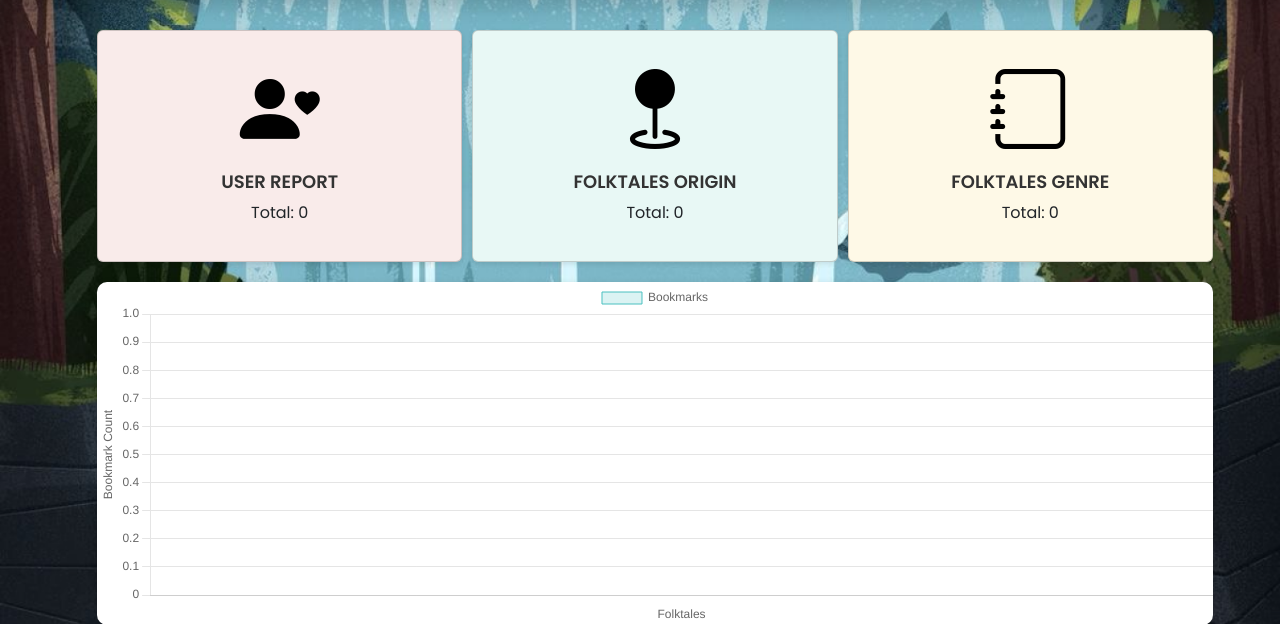
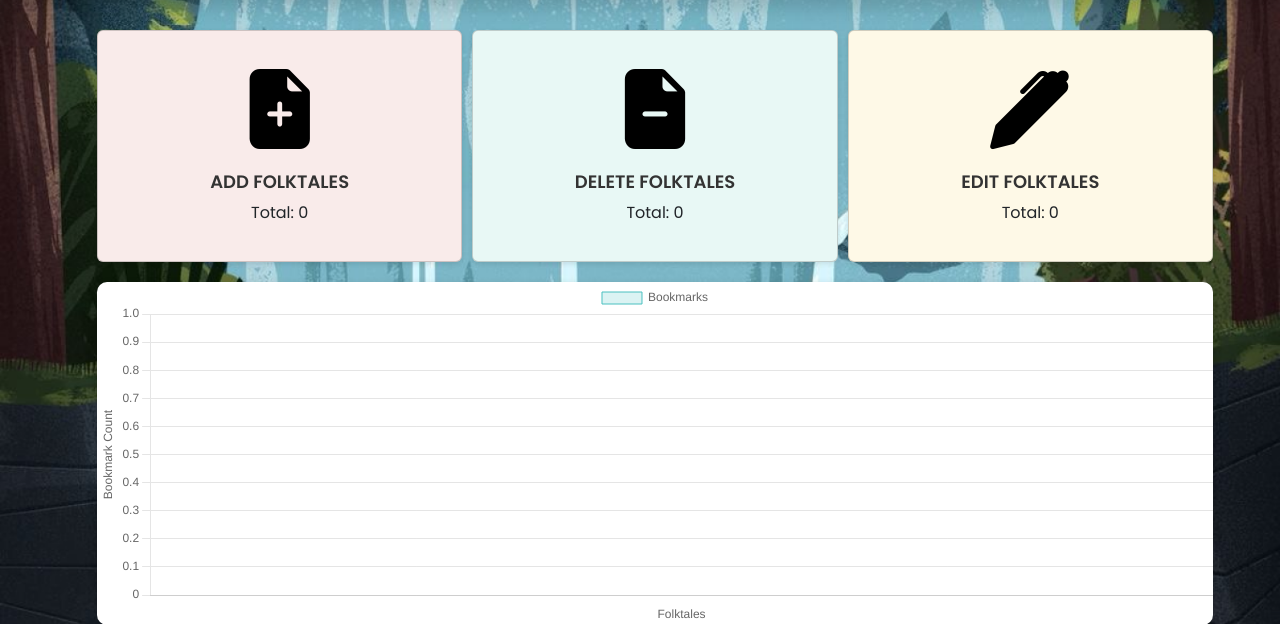
Before and after one commit to stobericake/MalayanFolktalesHub, a PHP site: page /clerk/clerkdashboard.php in a window 1280 px wide. Shown: the part 70-694 px from the top of the page. Run offline with PHP 8.4, Linux system fonts and the light colour scheme; data that the repository does not hold is empty.

Commit message:
dashboard clerk

```diff
--- a/view/clerk/addfolktales.php
+++ b/view/clerk/addfolktales.php
@@ -71,7 +71,7 @@ if ($_SERVER['REQUEST_METHOD'] === 'POST') {
         }
         .content {
             padding-top: 100px;
-            margin-left: 30px;
+            margin-left: 260px;
         }
         .content h1 {
             font-size: 1.8rem;
--- a/view/clerk/clerkdashboard.php
+++ b/view/clerk/clerkdashboard.php
@@ -2,17 +2,17 @@
 // Database connection
 include '../dbconn.php';
 
-// Fetch total origin of folktales
+// Fetch total origins of folktales
 $totalOriginResult = $conn->query("SELECT COUNT(DISTINCT state) AS total_origin FROM folktales");
 $totalOriginRow = $totalOriginResult->fetch_assoc();
 $totalOrigins = $totalOriginRow['total_origin'];
 
-// Fetch total user
+// Fetch total users
 $totalUserResult = $conn->query("SELECT COUNT(*) as total_user FROM user");
 $totalUserRow = $totalUserResult->fetch_assoc();
 $totalUser = $totalUserRow['total_user'];
 
-// Fetch total genre
+// Fetch total genres
 $totalGenreResult = $conn->query("SELECT COUNT(DISTINCT genre) AS genre_count FROM folktales");
 $totalGenreRow = $totalGenreResult->fetch_assoc();
 $totalGenre = $totalGenreRow['genre_count'];
@@ -58,13 +58,11 @@ while ($row = mysqli_fetch_assoc($result)) {
             border-radius: 10px;
             margin-bottom: 20px;
         }
-
         .card-section {
             display: flex;
             justify-content: space-between;
             gap: 10px;
         }
-
         .card {
             flex: 1;
             background-color: #ffffff;
@@ -76,18 +74,15 @@ while ($row = mysqli_fetch_assoc($result)) {
             cursor: pointer;
             transition: transform 0.3s, box-shadow 0.3s;
         }
-
         .card:hover {
             transform: translateY(-5px);
             box-shadow: 0 4px 10px rgba(0, 0, 0, 0.3);
         }
-
         .card img {
             width: 60px;
             height: 50px;
             margin-bottom: 10px;
         }
-
         .card h3 {
             font-size: 18px;
             font-weight: 600;
@@ -96,26 +91,20 @@ while ($row = mysqli_fetch_assoc($result)) {
         .card:nth-child(1) {
             background-color: #f9ebea;
         }
-
         .card:nth-child(2) {
             background-color: #e8f8f5;
         }
-
         .card:nth-child(3) {
             background-color: #fef9e7;
         }
-
-
         .icon-pic {
             font-size: 80px;
             color: black;
         }
-
         .chart-section {
             margin-top: 20px;
             margin-bottom: 20px;
         }
-
         canvas {
             background: #fff;
             border-radius: 10px;
@@ -130,24 +119,24 @@ while ($row = mysqli_fetch_assoc($result)) {
         <div class="container">
             <!-- Card Section -->
             <div class="card-section">
-            <!-- Card 1: User Report -->
-            <a href="../user_report.php" class="card">
-                <i class="bi bi-person-heart icon-pic"></i>
-                <h3>USER REPORT</h3>
-                <p class="total">Total: <span id="genre-total"><?php echo $totalUser; ?></span></p>
+                <!-- Card 1: ADD FOLKTALES -->
+                <a href="addfolktales.php" class="card">
+                    <i class="bi bi-file-earmark-plus-fill icon-pic"></i>
+                    <h3>ADD FOLKTALES</h3>
+                    <p class="total">Total: <span id="user-total"><?php echo $totalUser; ?></span></p>
                 </a>
 
-            <!-- Card 2: Folktales Origin -->
-            <a href="../origin_report.php" class="card">
-                <i class="bi bi-geo-fill icon-pic"></i>
-                <h3>FOLKTALES ORIGIN</h3>
-                <p class="total">Total: <span id="genre-total"><?php echo $totalOrigins; ?></span></p>
+                <!-- Card 2: DELETE FOLKTALES -->
+                <a href="clerklisting.php" class="card">
+                    <i class="bi bi-file-earmark-minus-fill icon-pic"></i>
+                    <h3>DELETE FOLKTALES</h3>
+                    <p class="total">Total: <span id="origin-total"><?php echo $totalOrigins; ?></span></p>
                 </a>
 
-            <!-- Card 3: Folktales Genre -->
-            <a href="../genre_report.php" class="card">
-                <i class="bi bi-journal icon-pic"></i>
-                <h3>FOLKTALES GENRE</h3>
+                <!-- Card 3: EDIT FOLKTALES -->
+                <a href="editfolktales.php" class="card">
+                    <i class="bi bi-pen-fill icon-pic"></i>
+                    <h3>EDIT FOLKTALES</h3>
                     <p class="total">Total: <span id="genre-total"><?php echo $totalGenre; ?></span></p>
                 </a>
             </div>
@@ -157,6 +146,8 @@ while ($row = mysqli_fetch_assoc($result)) {
                 <canvas id="salesChart" width="1300" height="400"></canvas>
             </div>
         </div>
+    </div>
+
     <script>
         // Pass PHP data to JavaScript
         const folktaleTitles = <?php echo json_encode($folktaleTitles); ?>;
--- a/view/index.php
+++ b/view/index.php
@@ -50,9 +50,8 @@
             <a href="userdashboard2.php">User Dashboard 2</a>
             <a href="userhomedashboard.php">User Home Dashboard</a>
             <a href="userhome.php">User Home</a>
-            <a href="listing.php">Report Listing</a>
             <a href="userprofile.php">User Profile</a>
-            <a href="sidebaar2.php">Sidebar</a>
+
 
         </div>
     </div>
```
Also changed, not shown: view/clerk/clerklisting.php (+72 -15 lines), view/search_folktales.php (added, +24 -0 lines), 8 other files. Lines whose indentation alone changed are shown as unchanged.
